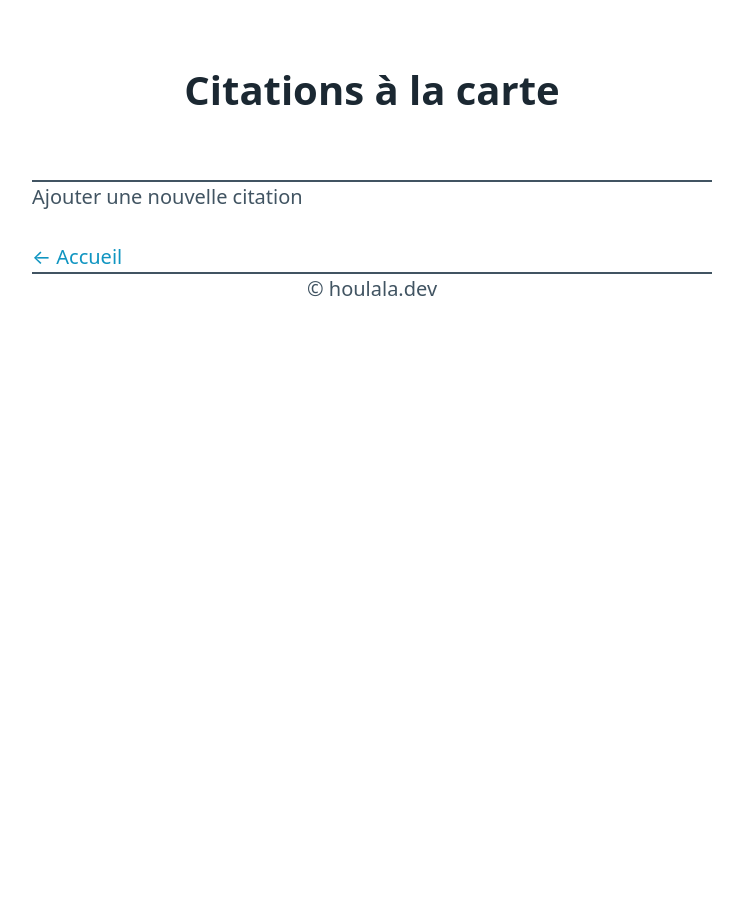
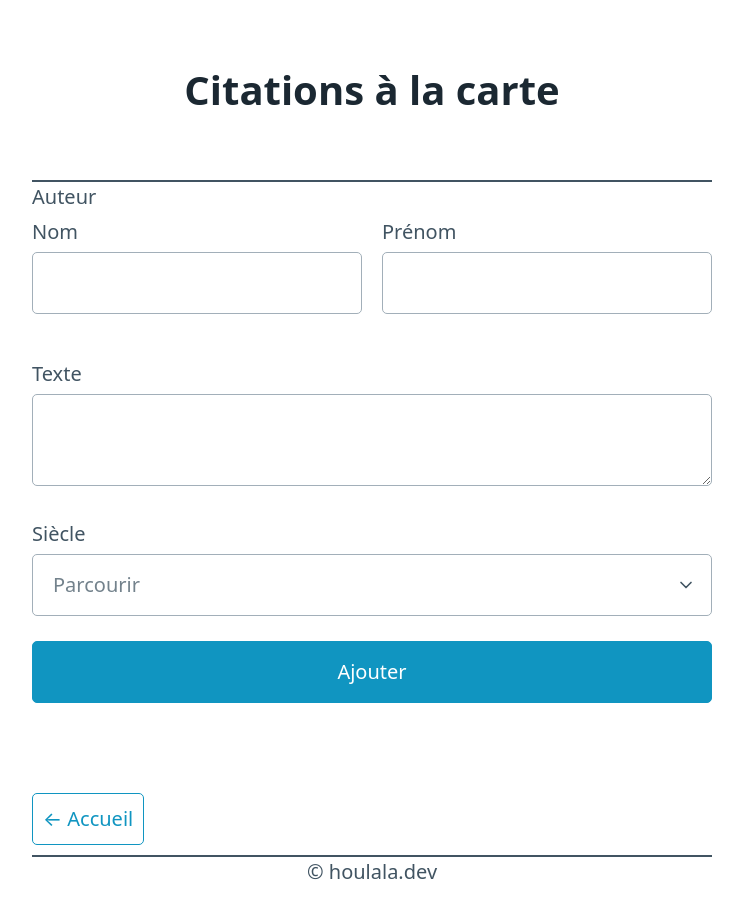
Before and after one commit to jneda/nextjs-dicocitations, a Next.js app: page /quote/new in a window 1280 px wide. Shown: the top 918 px of the page, without its empty margins (268-1011 px from the left). Before the commit the page ends 800 px from the top, so only its background shows below. Built offline with nearby package versions, Linux system fonts and the light colour scheme.

Commit message:
feat: form views

```diff
--- a/pages/quote/new.jsx
+++ b/pages/quote/new.jsx
@@ -2,10 +2,56 @@ import Layout from "../../components/layout";
 import Link from "next/link";
 
 export default function NewQuote() {
+  const centuries = [];
+  for (let i = 16; i < 22; i++) {
+    centuries.push(i);
+  }
+
+  const centuryOptions = centuries.map(century => (
+    <option key={century} value="century">
+      {`${century}`}<sub>e</sub>
+    </option>
+  ))
+
   return (
     <Layout>
-      <p>Ajouter une nouvelle citation</p>
-      <Link href="/">&larr; Accueil</Link>
+      <section>
+        <form action="" method="POST">
+          <fieldset>
+            <legend>Auteur</legend>
+            <div class="grid">
+              <label for="last-name">
+                Nom
+                <input type="text" name="last-name" id="last-name" required />
+              </label>
+              <label for="first-name">
+                Prénom
+                <input type="text" name="first-name" id="first-name" />
+              </label>
+            </div>
+          </fieldset>
+          <label for="text">
+            Texte
+            <textarea name="text" id="text" required>
+            </textarea>
+          </label>
+          <label for="century">
+            Siècle
+            <select id="century" required>
+              <option value="" selected>Parcourir</option>
+              {centuryOptions}
+            </select>
+          </label>
+          <button type="submit">Ajouter</button>
+        </form>
+      </section>
+      <nav>
+        <ul>
+          <li>
+            <Link href="/" role="button" className="outline">&larr; Accueil</Link>
+          </li>
+        </ul>
+      </nav>
     </Layout>
   );
 }
```
Also changed, not shown: pages/index.jsx (+45 -4 lines), pages/quote/show.jsx (+43 -4 lines).
